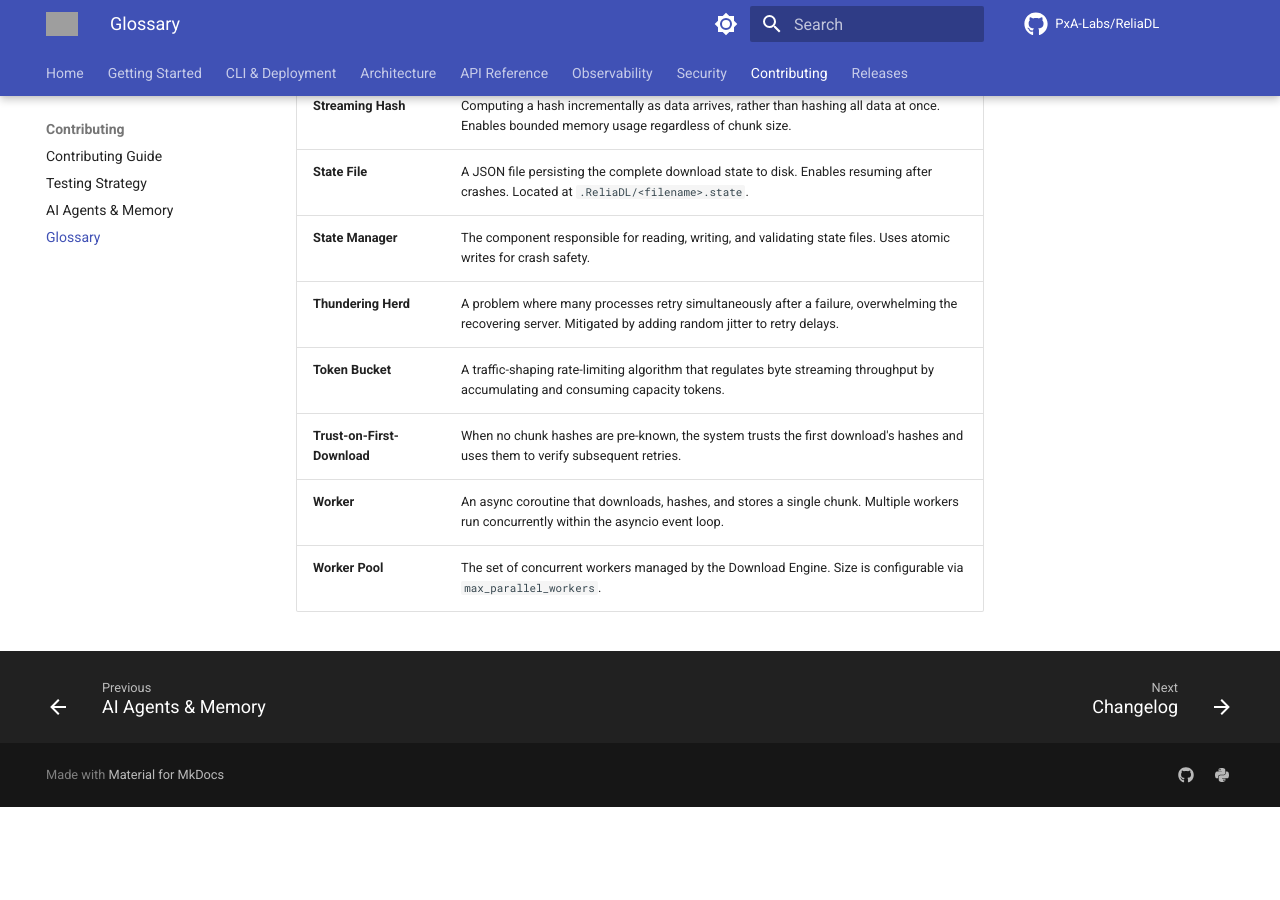
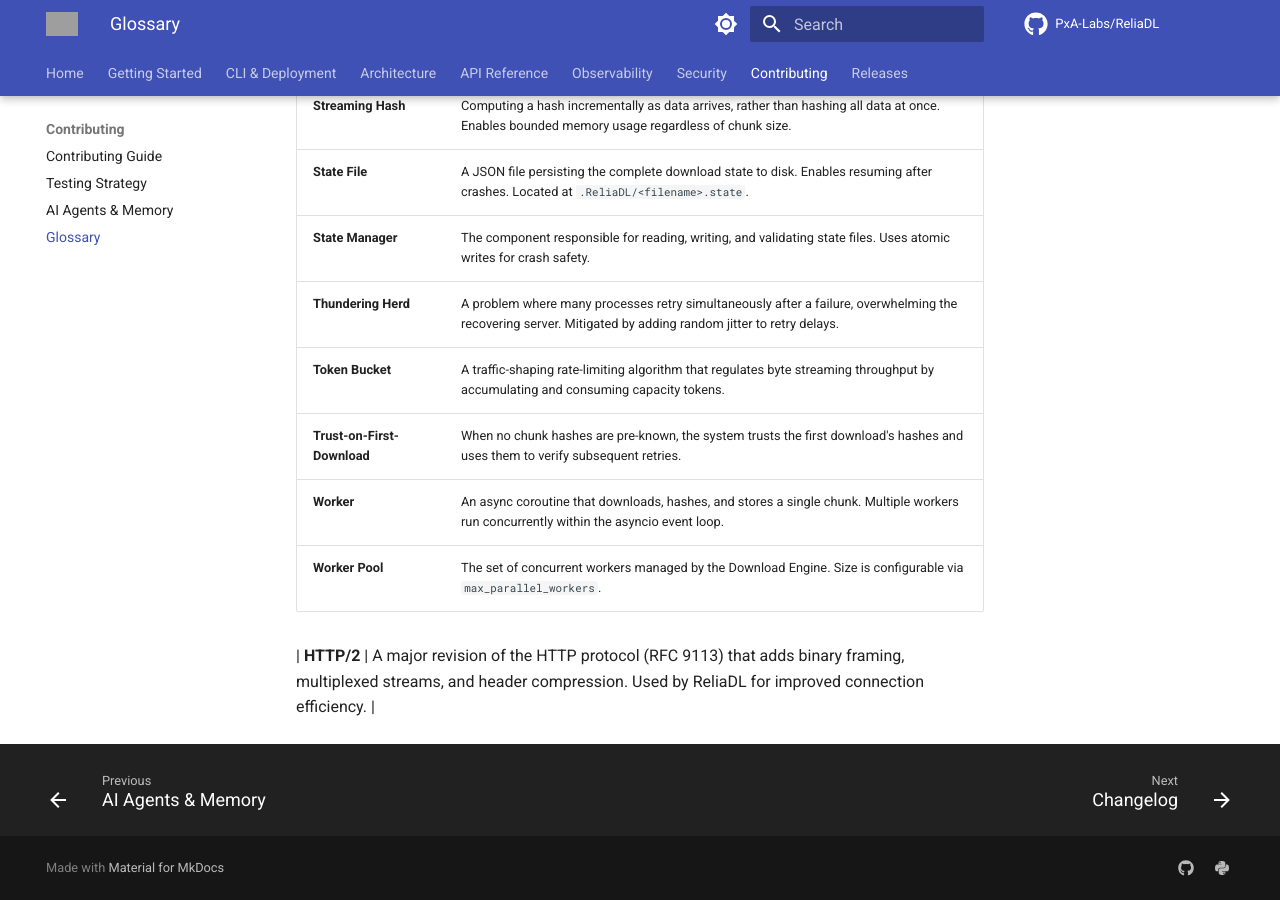
Before and after one commit to PxA-Labs/ReliaDL, an MkDocs documentation site: the page built from docs/GLOSSARY.md, in a window 1280 px wide and 900 px high, scrolled down 3573 px. Built offline with MkDocs 1.6.1 and Material for MkDocs 9.7.7, drawn with Linux system fonts in a browser that asks for light colours; comment, search, counter and statistics services are not loaded; the version menu is left out; before the commit the page ends 4380 px from its top, so only the background shows below that; grey boxes are pictures that could not be loaded.

Commit message:
docs: add HTTP/2 definition to glossary

```diff
--- a/docs/GLOSSARY.md
+++ b/docs/GLOSSARY.md
@@ -63,3 +63,5 @@
 | **Trust-on-First-Download** | When no chunk hashes are pre-known, the system trusts the first download's hashes and uses them to verify subsequent retries. |
 | **Worker** | An async coroutine that downloads, hashes, and stores a single chunk. Multiple workers run concurrently within the asyncio event loop. |
 | **Worker Pool** | The set of concurrent workers managed by the Download Engine. Size is configurable via `max_parallel_workers`. |
+
+| **HTTP/2** | A major revision of the HTTP protocol (RFC 9113) that adds binary framing, multiplexed streams, and header compression. Used by ReliaDL for improved connection efficiency. |
```
